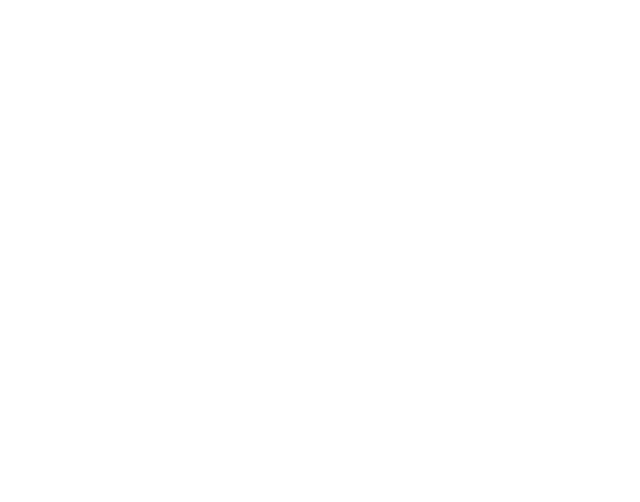
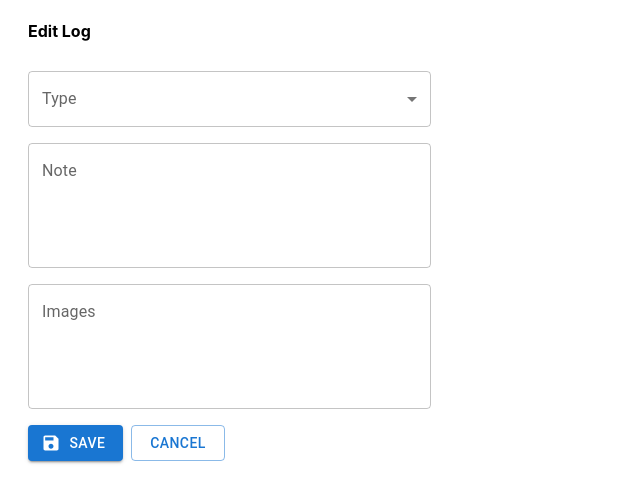
Before and after one commit to terrypinn/grow-log, a React (Create React App) app in the folder client/: page /log/edit/1 in a window 1280 px wide. Before the commit this address had no page. Shown: the top 502 px of the page, without its empty margins (0-640 px from the left). Built offline with nearby package versions, Linux system fonts and the light colour scheme; no server answers.

Commit message:
Add component to edit a log entry

```diff
--- a/client/src/App.js
+++ b/client/src/App.js
@@ -5,6 +5,7 @@ import PlantAdd from './components/PlantAdd';
 import PlantEdit from './components/PlantEdit';
 import LogList from './components/LogList';
 import LogAdd from './components/LogAdd';
+import LogEdit from './components/LogEdit';
 
 function App() {
   return (
@@ -17,6 +18,7 @@ function App() {
             <Route exact path="/plant/edit/:id" element={<PlantEdit />} />
             <Route exact path="/plant/:id/logs" element={<LogList />} />
             <Route exact path="/plant/:id/log/add" element={<LogAdd />} />
+            <Route exact path="/log/edit/:id" element={<LogEdit />} />
           </Routes>
         </div>
       </BrowserRouter>
--- /dev/null
+++ b/client/src/components/LogEdit.js
@@ -0,0 +1,158 @@
+import { useEffect, useState } from 'react';
+import { useParams, useNavigate } from 'react-router';
+
+import Box from '@mui/material/Box';
+import Grid from '@mui/material/Grid';
+import TextField from '@mui/material/TextField';
+import Button from '@mui/material/Button';
+import InputLabel from '@mui/material/InputLabel';
+import MenuItem from '@mui/material/MenuItem';
+import FormControl from '@mui/material/FormControl';
+import Select from '@mui/material/Select';
+import SaveIcon from '@mui/icons-material/Save';
+
+export default function LogEdit() {
+  const navigate = useNavigate();
+  const params = useParams();
+
+  const [form, setForm] = useState({
+    _id: '', // does not need to be saved here
+    plantId: '', // does not need to be saved here
+    type: '',
+    note: '',
+    images: ''
+  });
+
+  useEffect(() => {
+    async function fetchData() {
+      const response = await fetch(`${process.env.REACT_APP_API_URL}/log/${params.id}`);
+
+      if (!response.ok) {
+        const message = `An error has occured: ${response.statusText}`;
+        window.alert(message);
+        return;
+      }
+
+      const data = await response.json();
+      if (!data) {
+        window.alert(`Log with id ${params.id} not found`);
+        navigate('/');
+        return;
+      }
+
+      data.images = data.images.join('\n');
+      setForm(data);
+    }
+
+    fetchData();
+  }, [params.id, navigate]);
+
+  function updateForm(value) {
+    return setForm((prev) => {
+      return { ...prev, ...value };
+    });
+  }
+
+  async function onSubmit(e) {
+    e.preventDefault();
+
+    const data = { ...form };
+    data.images = data.images.split(/\r?\n/).filter(x => x !== '');
+
+    await fetch(`${process.env.REACT_APP_API_URL}/log/${params.id}`, {
+      method: 'PUT',
+      headers: {
+        'Content-Type': 'application/json',
+      },
+      body: JSON.stringify(data),
+    })
+      .catch(error => {
+        window.alert(error);
+        return;
+      });
+
+    navigate(`/plant/${data.plantId}/logs`);
+  }
+
+  return (
+    <Box
+      component="form"
+      noValidate
+      autoComplete="off"
+      onSubmit={onSubmit}
+      margin={1}
+    >
+      <h4>Edit Log</h4>
+
+      <Grid container spacing={1} mt={1}>
+        <Grid item xs={4}>
+          <FormControl fullWidth>
+            <InputLabel id="log-tyoe-select-label">Type</InputLabel>
+            <Select
+              labelId="log-tyoe-select-label"
+              id="log-tyoe-select"
+              value={form.type}
+              label="Type"
+              onChange={(e) => updateForm({ type: e.target.value })}
+            >
+              <MenuItem value="Action">Action</MenuItem>
+              <MenuItem value="Bad Insects">Bad Insects</MenuItem>
+              <MenuItem value="Good Insects">Good Inseects</MenuItem>
+              <MenuItem value="Issues">Issues</MenuItem>
+              <MenuItem value="Nutrients">Nutrients</MenuItem>
+              <MenuItem value="Observation">Observation</MenuItem>
+              <MenuItem value="Potting Up">Potting Up</MenuItem>
+              <MenuItem value="Watering">Watering</MenuItem>
+            </Select>
+          </FormControl>
+        </Grid>
+      </Grid>
+
+      <Grid container spacing={1} mt={1}>
+        <Grid item xs={4}>
+          <TextField
+            id="note"
+            label="Note"
+            fullWidth
+            multiline
+            rows={4}
+            value={form.note}
+            onChange={(e) => updateForm({ note: e.target.value })}
+          />
+        </Grid>
+      </Grid>
+
+      <Grid container spacing={1} mt={1}>
+        <Grid item xs={4}>
+          <TextField
+            id="images"
+            label="Images"
+            fullWidth
+            multiline
+            rows={4}
+            value={form.images}
+            onChange={(e) => updateForm({ images: e.target.value })}
+          />
+        </Grid>
+      </Grid>
+
+      <Grid container spacing={1} mt={1}>
+        <Grid item xs={1}>
+          <Button
+            fullWidth
+            type="submit"
+            variant="contained"
+            startIcon={<SaveIcon />}>
+            Save
+          </Button>
+        </Grid>
+        <Grid item xs={1}>
+          <Button
+            fullWidth
+            variant="outlined"
+            onClick={() => { navigate(`/plant/${form.plantId}/logs`) }}>Cancel</Button>
+        </Grid>
+      </Grid>
+    </Box>
+  );
+}
--- a/client/src/components/LogList.js
+++ b/client/src/components/LogList.js
@@ -10,6 +10,7 @@ import TableHead from '@mui/material/TableHead';
 import TableRow from '@mui/material/TableRow';
 import Button from '@mui/material/Button';
 import Paper from '@mui/material/Paper';
+import Link from '@mui/material/Link';
 import AddCircleIcon from '@mui/icons-material/AddCircle';
 import ArrowCircleLeftIcon from '@mui/icons-material/ArrowCircleLeft';
 
@@ -48,9 +49,8 @@ export default function LogList() {
         <Table>
           <TableHead>
             <TableRow>
-              <TableCell>
-                <h3>Logs</h3>
-              </TableCell>
+              <TableCell><h3>Logs</h3></TableCell>
+              <TableCell />
               <TableCell />
               <TableCell align="right">
                 <Button
@@ -72,6 +72,7 @@ export default function LogList() {
               <TableCell>Type</TableCell>
               <TableCell>Note</TableCell>
               <TableCell>Images</TableCell>
+              <TableCell />
             </TableRow>
           </TableHead>
           <TableBody>
@@ -83,6 +84,15 @@ export default function LogList() {
                   <div key={index}>{<a href={url} target="_blank" rel="noreferrer">{url}</a>}</div>
                 ))}
                 </TableCell>
+                <TableCell align="right">
+                <Link
+                    component="button"
+                    underline="none"
+                    onClick={() => { navigate(`/log/edit/${row._id}`) }}
+                  >
+                    Edit
+                  </Link>
+                </TableCell>
               </TableRow>
             ))}
           </TableBody>
```
